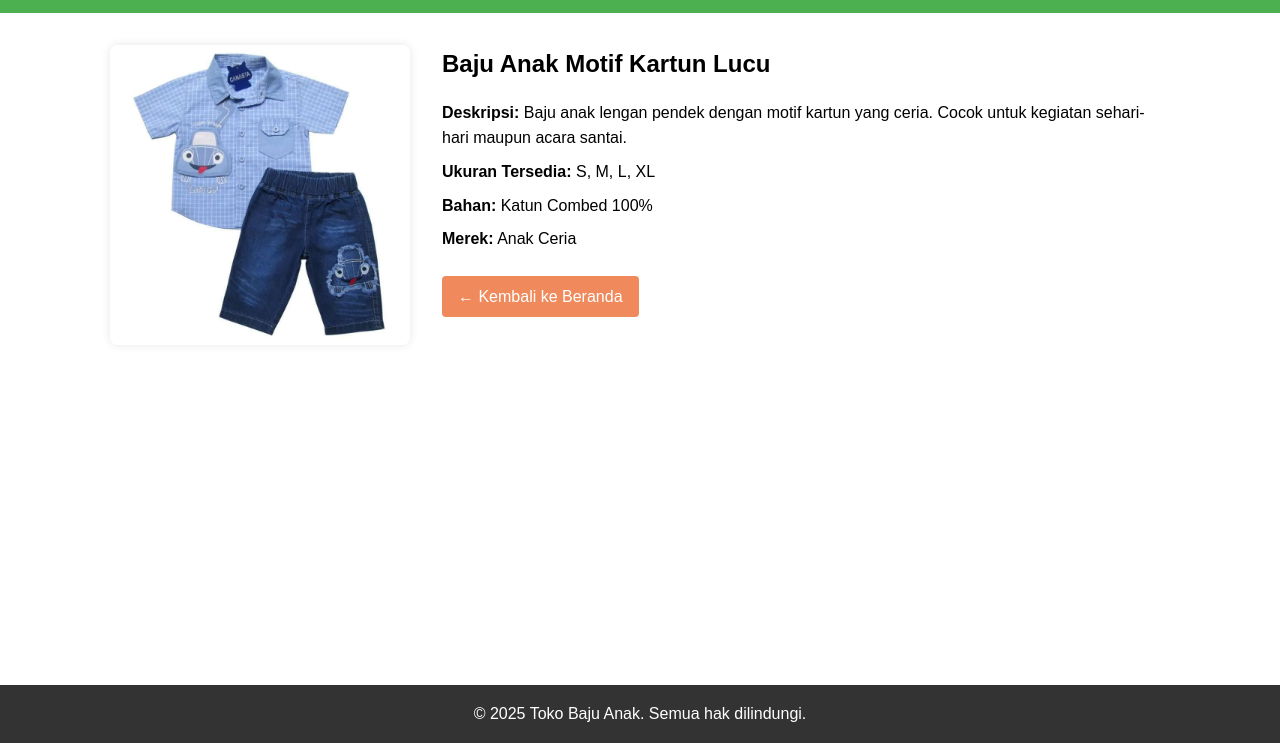
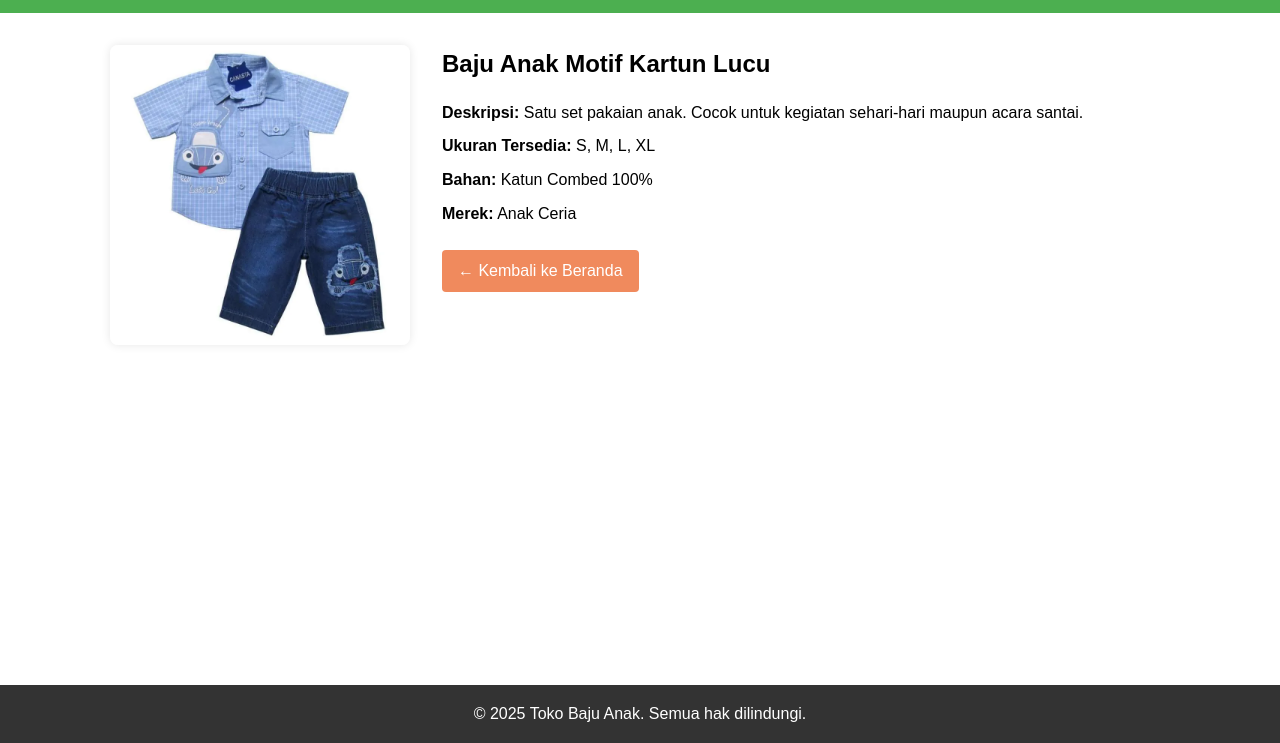
Before and after one commit to farhan230305/anak_farhan, a plain HTML site: page baju8.html in a window 1280 px wide. Shown: the part 57-800 px from the top of the page. Drawn offline with Linux system fonts and the light colour scheme.

Commit message:
Update baju8.html

```diff
--- a/baju8.html
+++ b/baju8.html
@@ -137,7 +137,7 @@
         </div>
         <div class="info-produk">
           <h2>Baju Anak Motif Kartun Lucu</h2>
-          <p><strong>Deskripsi:</strong> Baju anak lengan pendek dengan motif kartun yang ceria. Cocok untuk kegiatan sehari-hari maupun acara santai.</p>
+          <p><strong>Deskripsi:</strong> Satu set pakaian anak. Cocok untuk kegiatan sehari-hari maupun acara santai.</p>
           <p><strong>Ukuran Tersedia:</strong> S, M, L, XL</p>
           <p><strong>Bahan:</strong> Katun Combed 100%</p>
           <p><strong>Merek:</strong> Anak Ceria</p>
```
